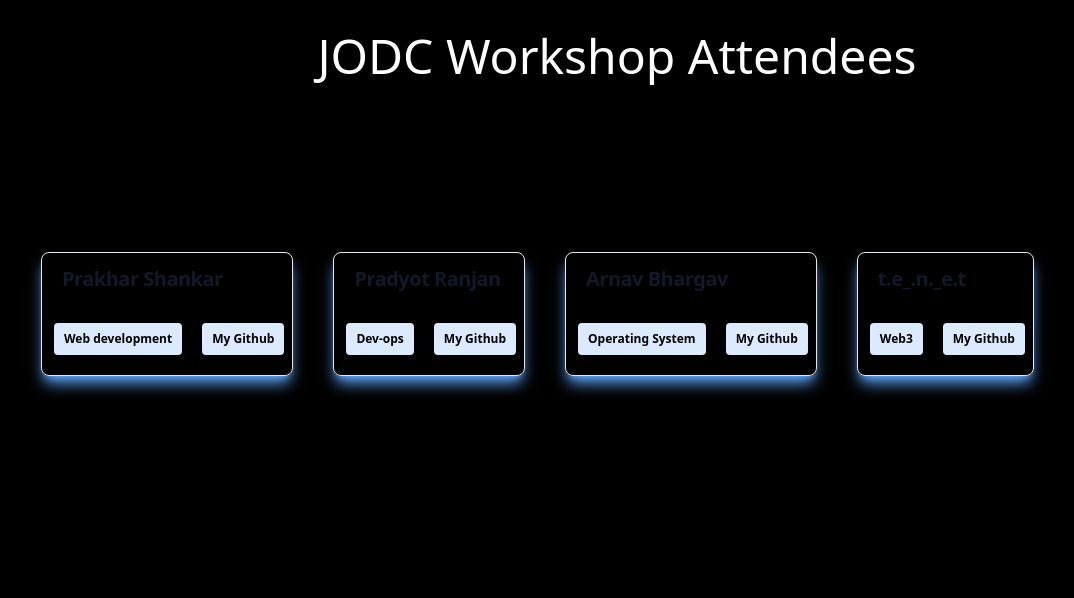
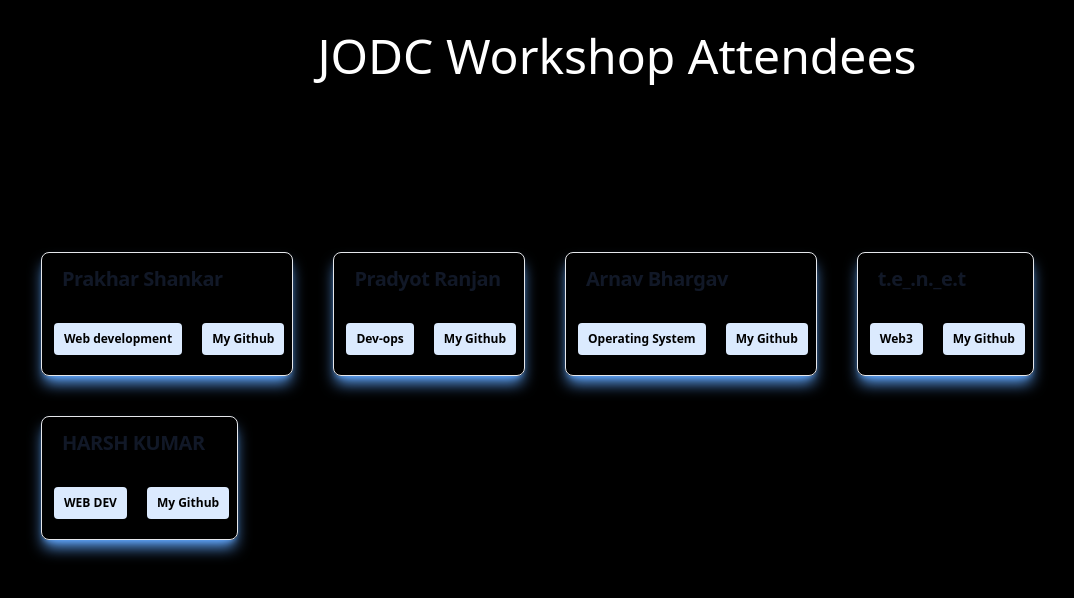
Before and after one commit to Prakhar-Shankar/WebDev-Workshop, a Next.js app: page / in a window 1280 px wide. Shown: the top 598 px of the page, without its empty margins (23-1097 px from the left). Built offline with nearby package versions, Linux system fonts and the light colour scheme.

Commit message:
Update cardData.js

```diff
--- a/components/cardData.js
+++ b/components/cardData.js
@@ -29,6 +29,11 @@ const cardData = [
         favDomain: "Web3",
         link: "https://github.com/mrswastik-robot"
     },
+    {
+        name: "HARSH KUMAR",
+        favDomain: "WEB DEV",
+        link: "https://github.com/Mugiwara-18"
+    },
 
     // Add more card objects here
   ];
```
